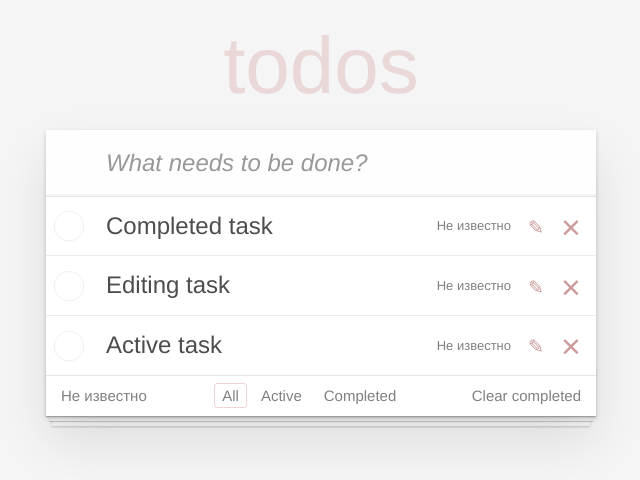
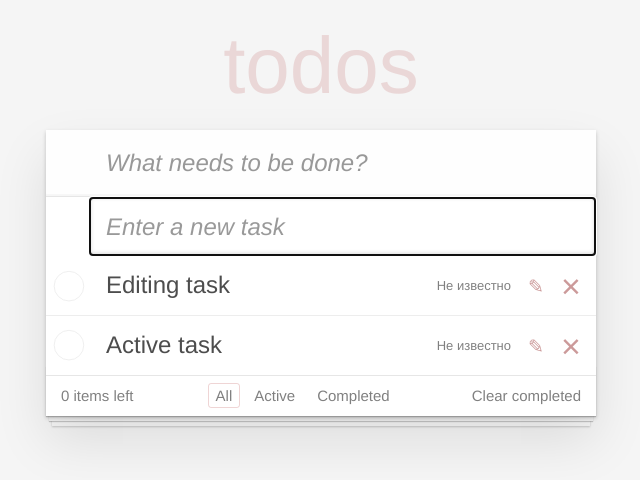
Before and after one commit to A6lock/Kats-todo-React-class-, a React (Create React App) app: page / in a window 1280 px wide. Both pictures are taken after a click on the button 855 px from the left and 227 px from the top of the page. Shown: the top 480 px of the page, without its empty margins (319-959 px from the left). Built offline with nearby package versions, Linux system fonts and the light colour scheme.

Commit message:
kata 1.3.20

```diff
--- a/src/components/app/App.js
+++ b/src/components/app/App.js
@@ -13,28 +13,58 @@ export default class App extends Component {
 
     this.state = {
       data: [
-        {text: 'Completed task',completed: false, id: 1},
-        {text: 'Editing task',completed: false, id: 2},
-        {text: 'Active task',completed: false, id: 3},
-      ]
+        {text: 'Completed task',completed: false, editing: false, id: 1},
+        {text: 'Editing task',completed: false, editing: false, id: 2},
+        {text: 'Active task',completed: false, editing: false, id: 3},
+      ],
+      completedTask: 0,
+      filter: 'All',
     }
+
+    this.maxId = 4;
   }
 
   edit = (id) => {
-    console.log(id, 'edit')
+    const newArr = this.state.data.map((element) => {
+
+      if(element.id === id && !element.completed) {
+        element.editing = !element.editing;
+      }
+
+      return element;
+
+    });
+
+    this.setState({data: newArr});
+  }
+
+  onEditTaskForm = (oldText, newText) => {
+    const newArr = this.state.data.map(element => {
+
+      if(element.text === oldText) {
+        element.text = newText;
+        element.editing = !element.editing;
+      }
+
+      return element
+
+    })
+
+    this.setState({data: newArr})
   }
 
   delete = (id) => {
-    const newArr = this.state.data.filter(element => element.id !== id);
 
-    this.setState({
-      data: newArr
+    this.setState(({data}) => {
+      return {
+        data: data.filter(element => element.id !== id)
+      }
     })
   }
 
   completed = id => {
 
-    const newArr = this.state.data.map((element, {completed}) => {
+    const newArr = this.state.data.map((element) => {
 
       if(element.id === id) {
         element.completed = !element.completed;
@@ -44,22 +74,74 @@ export default class App extends Component {
 
     });
 
-    this.setState(({data}) => ({data: newArr}))
+    this.isCompleted();
+
+    this.setState({data: newArr});
+  }
+
+  create = (text) => {
+    const newElem = {
+      text: text,
+      completed: false,
+      editing: false,
+      id: this.maxId++
+    };
+
+    const newData = [...this.state.data, newElem];
+
+    this.setState({data: newData})
+  }
+
+  isCompleted = () => {
+    const completedTask = this.state.data.filter(item => item.completed);
+
+    this.setState({completedTask: completedTask.length});
+  }
+
+  onFilterChange = (filterName) => {
+    this.setState({filter: filterName})
+  }
+
+  filteredData = (data, filterName) => {
+    switch(filterName) {
+      case 'Active':
+        return data.filter(item => !item.completed);
+      case 'Completed':
+        return data.filter(item => item.completed);
+
+      default:
+        return data;
+    };
 
   }
 
+  clearCompleted = () => {
+    const newArr = this.state.data.filter(element => !element.completed )
+
+    this.setState({data: newArr})
+  }
 
 
   render() {
+
+    const visibleData = this.filteredData(this.state.data, this.state.filter)
+
     return (
       <section className='todoapp'>
-        <NewTaskForm />
+        <NewTaskForm
+          onCreate={this.create}/>
         <TaskList
-        data={this.state.data}
-        onEdit={this.edit}
-        onDelete={this.delete}
-        onComplete={this.completed}/>
-        <Footer />
+          data={visibleData}
+          onEdit={this.edit}
+          onEditTaskForm={this.onEditTaskForm}
+          onDelete={this.delete}
+          onComplete={this.completed}/>
+        <Footer
+          isCompleted={this.state.completedTask}
+          isActive={() => console.log(`give active data`)}
+          onFilterChange={this.onFilterChange}
+          filter={this.state.filter}
+          onClearCompleted={this.clearCompleted}/>
       </section>
     );
   }
--- a/src/components/footer/footer.css
+++ b/src/components/footer/footer.css
@@ -34,40 +34,7 @@
 	font-weight: 300;
 }
 
-.filters {
-	margin: 0;
-	padding: 0;
-	list-style: none;
-	right: 0;
-	left: 0;
-}
 
-.filters li {
-	display: inline;
-	cursor: default;
-}
-
-.filters li button {
-	display: inline-block;
-	color: inherit;
-	margin: 3px;
-	padding: 3px 7px;
-	text-decoration: none;
-	border: 1px solid transparent;
-	border-radius: 3px;
-}
-
-.filters li button:not(.selected) {
-	cursor: pointer;
-}
-
-.filters li:hover button {
-	border-color: rgba(175, 47, 47, 0.1);
-}
-
-.filters li button.selected {
-	border-color: rgba(175, 47, 47, 0.2);
-}
 
 .clear-completed,
 html .clear-completed:active {
--- a/src/components/footer/footer.js
+++ b/src/components/footer/footer.js
@@ -1,4 +1,6 @@
 import { Component } from "react";
+
+import TaskFilter from "../tasksFilter/tasksFilter";
 
 import './footer.css';
 
@@ -6,21 +8,20 @@ export default class Footer extends Component {
 
 
   render() {
+
+
+    const {isCompleted, filter, onFilterChange, onClearCompleted} = this.props;
+
     return(
         <footer className="footer">
-          <span className="todo-count">Не известно</span>
-          <ul className="filters">
-            <li>
-              <button className="selected">All</button>
-            </li>
-            <li>
-              <button>Active</button>
-            </li>
-            <li>
-              <button>Completed</button>
-            </li>
-          </ul>
-          <button className="clear-completed">Clear completed</button>
+          <span className="todo-count">{isCompleted} items left</span>
+          <TaskFilter
+            onFilterChange={onFilterChange}
+            filter={filter}/>
+          <button
+            className="clear-completed"
+            onClick={onClearCompleted}
+            >Clear completed</button>
         </footer>
     )
   }
--- a/src/components/newTaskForm/newTaskForm.js
+++ b/src/components/newTaskForm/newTaskForm.js
@@ -4,11 +4,38 @@ import './newTaskForm.css';
 
 export default class NewTaskForm extends Component {
 
+  constructor(props) {
+    super(props);
+
+    this.state = {
+      text: '',
+    }
+
+  }
+
+  onChangeValue = (e) => this.setState({text: e.target.value})
+
+  onCreateTask = (e) => {
+
+    if ( e.keyCode === 13 && e.target.value) {
+      this.props.onCreate(this.state.text);
+
+      this.setState({text: ''});
+    }
+  }
+
   render() {
+
     return (
       <header className="header">
         <h1>todos</h1>
-        <input className="new-todo" placeholder="What needs to be done?" autoFocus />
+        <input className="new-todo"
+          type='text'
+          placeholder="What needs to be done?"
+          autoFocus
+          value={this.state.text}
+          onChange={this.onChangeValue}
+          onKeyDown={this.onCreateTask}/>
       </header>
   )
   }
--- a/src/components/task/task.js
+++ b/src/components/task/task.js
@@ -4,20 +4,49 @@ import './task.css';
 
 export default class Task extends Component {
 
+  constructor(props) {
+    super(props);
 
+    this.state = {
+      newTaskLabel: ''
+    }
+  }
+
+  onChangeLabel = (e) => {
+    this.setState({newTaskLabel: e.target.value})
+  }
+
+  onEditTaskForm = (e) => {
+
+    if ( e.keyCode === 13 && e.target.value) {
+
+      console.log(this.props.key);
+
+      this.props.onEditTaskForm(this.props.text, this.state.newTaskLabel);
+
+      this.setState({newTaskLabel: ''});
+    }
+
+  }
 
   render() {
-    const {text, completed,  status, onEditTask, onDeleteTask, onCompleteTask} = this.props;
 
-    let classListItem = completed ? 'completed' : '';
+    const {text, completed, editing, onEditTask, onDeleteTask, onCompleteTask} = this.props;
+
+    const classListItem = completed ? 'completed' : editing ? 'editing' : '';
 
     return (
         <li className={classListItem}>
           <div className="view">
-            <input className="toggle" type="checkbox" />
+            <input
+              className="toggle"
+              type="checkbox"
+              checked={completed ? true : false}/>
             <label>
               <span className="description"
-                    onClick={onCompleteTask}>{text}</span>
+                    onClick={onCompleteTask}>
+                    {text}
+              </span>
               <span className="created">Не известно</span>
             </label>
             <button className="icon icon-edit"
@@ -25,55 +54,15 @@ export default class Task extends Component {
             <button className="icon icon-destroy"
             onClick={onDeleteTask}/>
           </div>
-          {status === 'editing'
-                      ?
-                        <input type="text" className="edit" value="Editing task" />
-                      :
-                      ''
-                      }
+          {editing ? <input
+                        type="text"
+                        className="edit"
+                        placeholder='Enter a new task'
+                        onChange={this.onChangeLabel}
+                        onKeyDown={this.onEditTaskForm}
+                        value={this.state.newTaskLabel}
+                        autoFocus/> : ''}
       </li>
     )
   }
 }
-
-/*
-        <ul class="todo-list">
-
-          <li class="completed">
-            <div class="view">
-              <input class="toggle" type="checkbox">
-              <label>
-                <span class="description">Completed task</span>
-                <span class="created">created 17 seconds ago</span>
-              </label>
-              <button class="icon icon-edit"></button>
-              <button class="icon icon-destroy"></button>
-            </div>
-          </li>
-
-          <li class="editing">
-            <div class="view">
-              <input class="toggle" type="checkbox">
-              <label>
-                <span class="description">Editing task</span>
-                <span class="created">created 5 minutes ago</span>
-              </label>
-              <button class="icon icon-edit"></button>
-              <button class="icon icon-destroy"></button>
-            </div>
-
-          </li>
-
-          <li>
-            <div class="view">
-              <input class="toggle" type="checkbox">
-              <label>
-                <span class="description">Active task</span>
-                <span class="created">created 5 minutes ago</span>
-              </label>
-              <button class="icon icon-edit"></button>
-              <button class="icon icon-destroy"></button>
-            </div>
-          </li>
-        </ul>
-*/
--- a/src/components/taskList/taskList.js
+++ b/src/components/taskList/taskList.js
@@ -8,19 +8,18 @@ export default class TaskList extends Component{
 
   render() {
 
-    const {onEdit, onDelete, onComplete} = this.props;
+    const {onEdit, onDelete, onComplete, onEditTaskForm} = this.props;
 
     const data = this.props.data.map((item) => {
 
       const {id, ...itemProps} = item;
-
-
 
       return <Task
                 key={id}
                 onEditTask = {() => onEdit(id)}
                 onDeleteTask = {() => onDelete(id)}
                 onCompleteTask = {() => onComplete(id)}
+                onEditTaskForm = {onEditTaskForm}
                 {...itemProps} />
     })
 
--- a/src/components/tasksFilter/tasksFilter.css
+++ b/src/components/tasksFilter/tasksFilter.css
@@ -0,0 +1,34 @@
+.filters {
+	margin: 0;
+	padding: 0;
+	list-style: none;
+	right: 0;
+	left: 0;
+}
+
+.filters li {
+	display: inline;
+	cursor: default;
+}
+
+.filters li button {
+	display: inline-block;
+	color: inherit;
+	margin: 3px;
+	padding: 3px 7px;
+	text-decoration: none;
+	border: 1px solid transparent;
+	border-radius: 3px;
+}
+
+.filters li button:not(.selected) {
+	cursor: pointer;
+}
+
+.filters li:hover button {
+	border-color: rgba(175, 47, 47, 0.1);
+}
+
+.filters li button.selected {
+	border-color: rgba(175, 47, 47, 0.2);
+}
--- a/src/components/tasksFilter/tasksFilter.js
+++ b/src/components/tasksFilter/tasksFilter.js
@@ -0,0 +1,51 @@
+import { Component } from "react";
+
+import './tasksFilter.css';
+
+export default class TaskFilter extends Component {
+
+  constructor(props) {
+    super(props);
+
+    this.state = {
+      filterData: [
+        {name: 'All'},
+        {name: 'Active'},
+        {name: 'Completed'},
+      ]
+    }
+
+  }
+
+  render() {
+
+    const {filterData} = this.state;
+
+    const {filter, onFilterChange} = this.props;
+
+    const filters = filterData.map((item) => {
+
+      const {name} = item;
+
+      const buttonClass = name === filter ? 'selected' : '';
+
+      return (
+        <li key={name}>
+          <button
+            type="button"
+            className={buttonClass}
+            onClick={() => onFilterChange(name)}
+            >
+              {name}
+          </button>
+        </li>
+      )
+    })
+
+    return(
+          <ul className="filters">
+            {filters}
+          </ul>
+    )
+  }
+}
```
